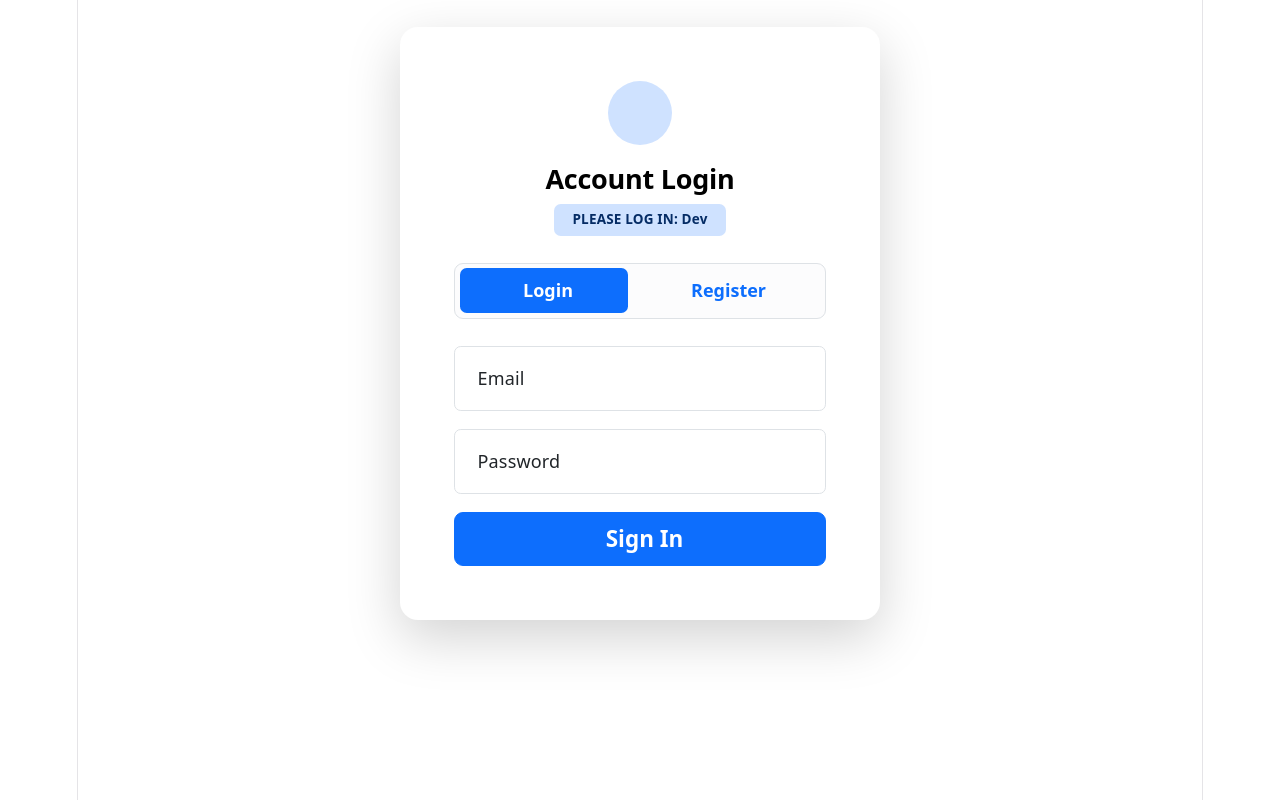
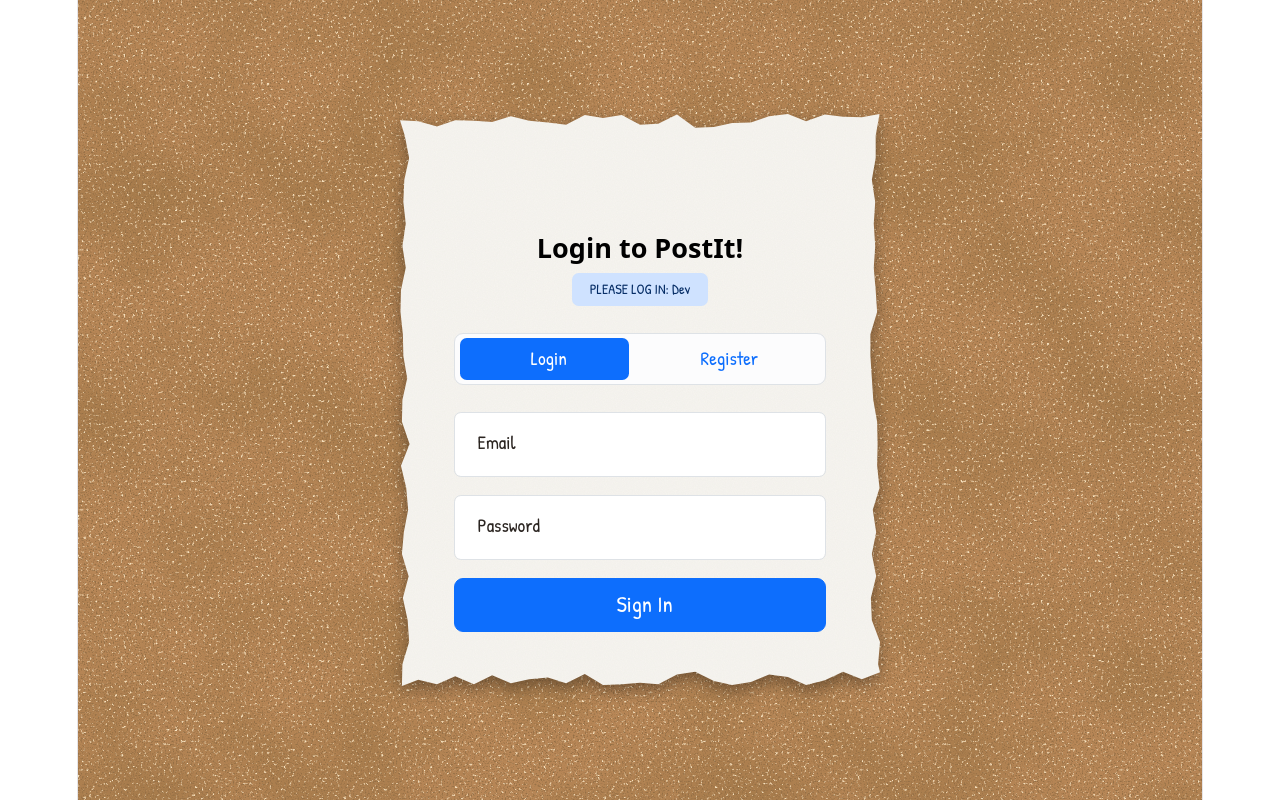
Before and after one commit to arielfevry/postit-frontend, a React (Vite) app: page / in a window 1280 px wide. Built offline with nearby package versions, Linux system fonts and the light colour scheme; no server answers.

Commit message:
added a little bit of style

```diff
--- a/index.html
+++ b/index.html
@@ -4,7 +4,7 @@
     <meta charset="UTF-8" />
     <link rel="icon" type="image/svg+xml" href="/post-it.svg" />
     <meta name="viewport" content="width=device-width, initial-scale=1.0" />
-    <title>postit-frontend</title>
+    <title>PostIt!</title>
   </head>
   <body>
     <div id="root"></div>
--- a/src/LoginAndRegistry/pages/LoginPage.tsx
+++ b/src/LoginAndRegistry/pages/LoginPage.tsx
@@ -95,11 +95,10 @@ export default function LoginPage() {
   }
 
   return (
-      <main className="container d-flex justify-content-center align-items-center my-4">
-        <div id="loginDiv" className="card shadow-lg border-0 rounded-4 p-4 p-md-5 w-100" style={{maxWidth: "480px"}}>
+      <main className="container d-flex justify-content-center align-items-center  pb-app pb-surface--cork" style={{minHeight: "100vh"}}>
+        <div id="loginDiv" className=" rounded-4 p-4 p-md-5 w-100 pb-note pb-note--paper" style={{maxWidth: "480px"}}>
           <div className="text-center mb-4">
             <div
-            className="bg-primary-subtle text-primary rounded-circle d-inline-flex align-items-center justify-content-center mb-3"
             style={{width: "64px", height: "64px"}}>
               <i
               className={`bi ${isRegisterMode ? "bi-person-plus-fill" : "bi-shield-lock-fill"} fs-2`}
@@ -107,7 +106,7 @@ export default function LoginPage() {
               ></i>
             </div>
             <h2 className="h4 fw-bold text-body-emphasis mb-2">
-              {isRegisterMode ? "Create Account" : "Account Login"}
+              {isRegisterMode ? "Welcome to PostIt!" : "Login to PostIt!"}
             </h2>
             <span
             id="inner-title"
@@ -203,8 +202,7 @@ export default function LoginPage() {
           </form>
           ) : (
             <form onSubmit={doRegister}>
-              <div className="row g-2 mb-3">
-                <div className="col-6 form-floating">
+                <div className="mb-3 form-floating">
                   <input
                   type="text"
                   className="form-control"
@@ -217,10 +215,9 @@ export default function LoginPage() {
                   <label htmlFor="regName">Name</label>
                 </div>
 
-              </div>
 
-              <div className="row g-2 mb-3">
-                <div className="col-6 form-floating">
+
+                <div className="mb-3 form-floating">
                   <input
                   type="email"
                   className="form-control"
@@ -235,10 +232,7 @@ export default function LoginPage() {
                   </label>
                 </div>
 
-              </div>
-
-              <div className="row g-2 mb-3">
-                <div className="col-6 form-floating">
+                <div className="mb-3 form-floating">
                   <input
                   type="password"
                   className="form-control"
@@ -252,7 +246,6 @@ export default function LoginPage() {
                     <i className="bi bi-envelope me-2" aria-hidden="true"></i> Password
                   </label>
                 </div>
-              </div>
               <button
               type="submit"
               id="registerButton"
```
